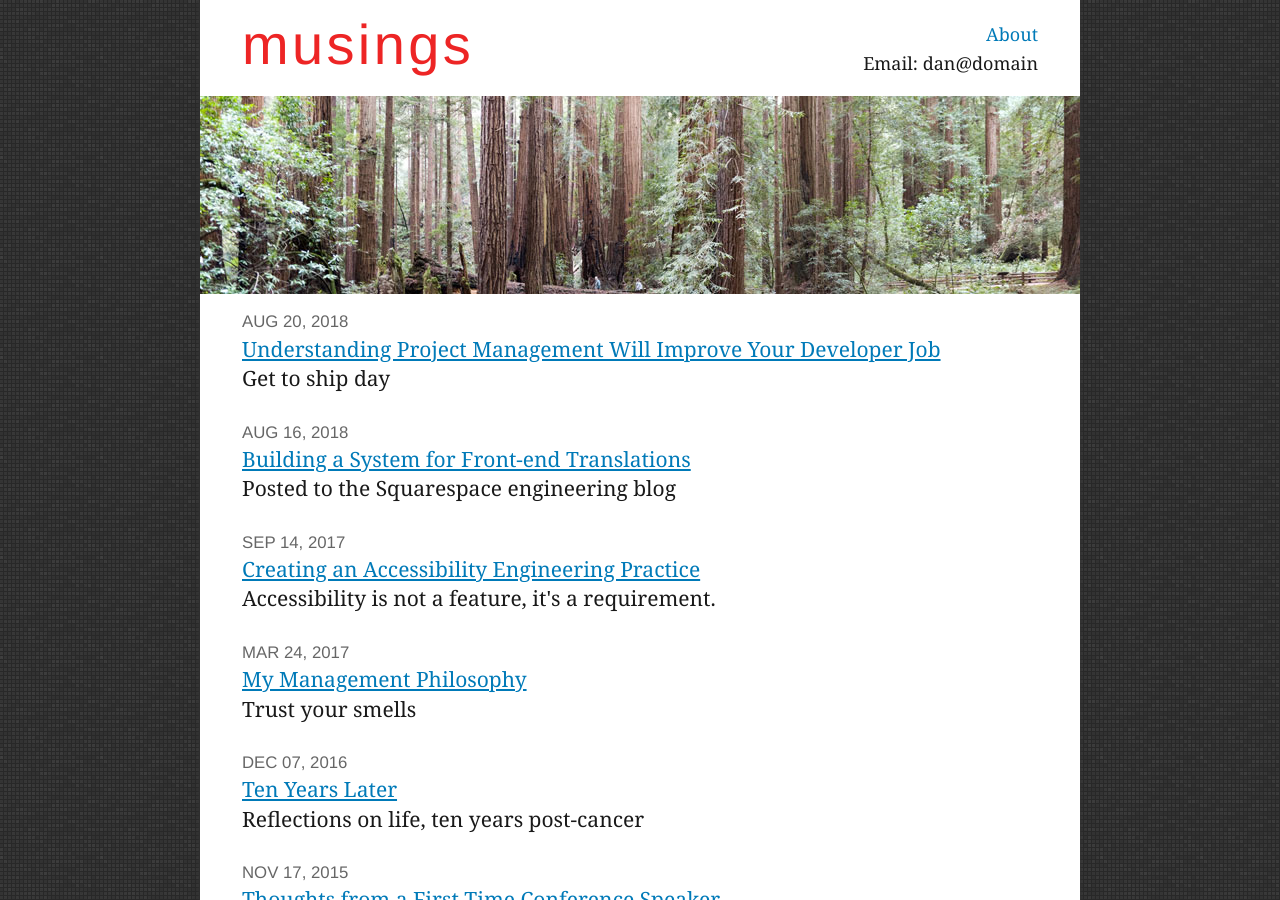
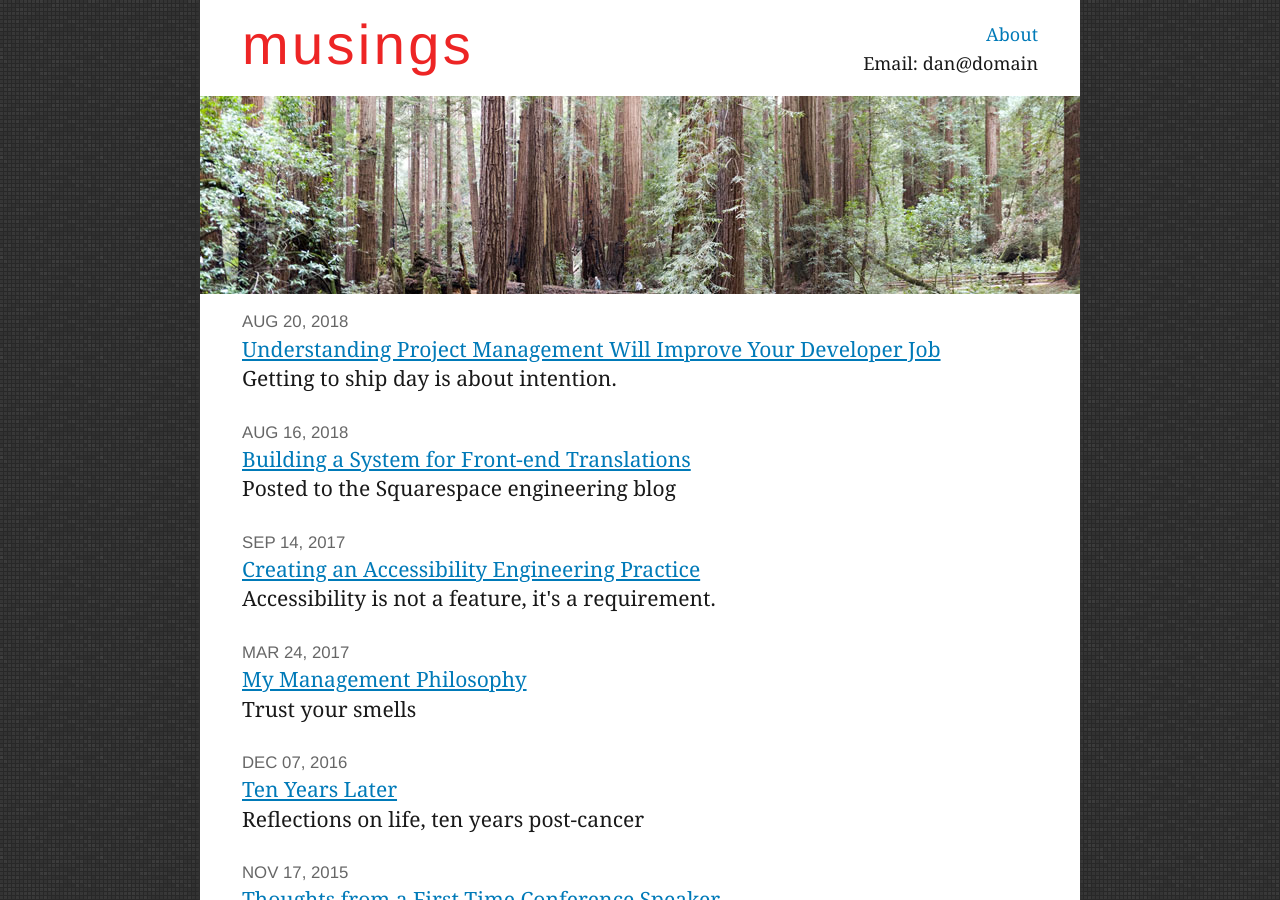
Before and after one commit to danielna/danielna.github.com, a Jekyll site: the page built from index.html, in a window 1280 px wide and 900 px high. Built offline with Jekyll 4.4.1, drawn with Linux system fonts in a browser that asks for light colours; nearby versions of some CDN libraries.

Commit message:
Subtitle update

```diff
--- a/_posts/2018-08-20-understanding-project-management-will-improve-your-developer-job.md
+++ b/_posts/2018-08-20-understanding-project-management-will-improve-your-developer-job.md
@@ -1,7 +1,7 @@
 ---
 layout: post
 title: Understanding Project Management Will Improve Your Developer Job
-subtitle: Get to ship day
+subtitle: Getting to ship day is about intention.
 tags: text
 ---
 
```
